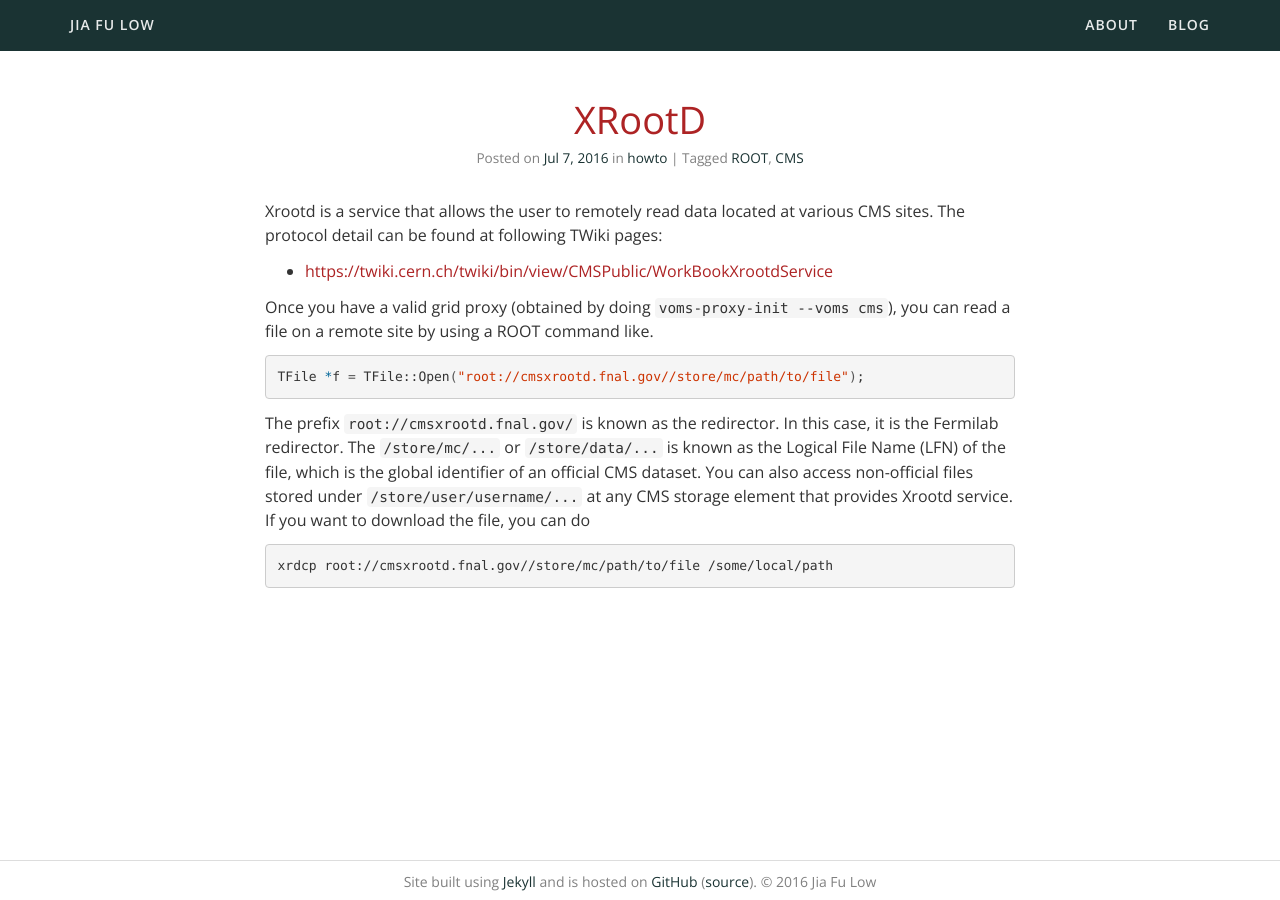
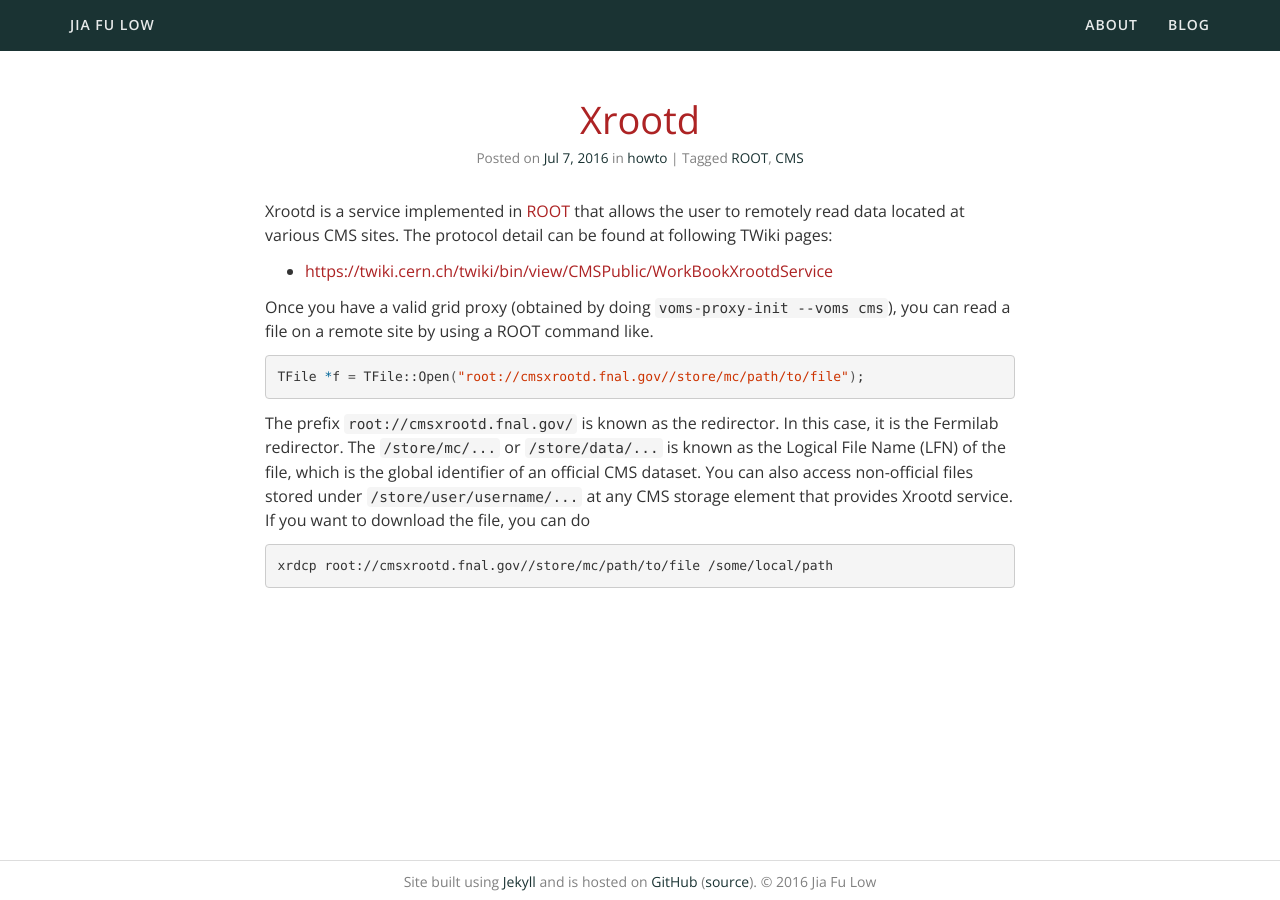
Before and after one commit to jiafulow/jiafulow.github.io, a Jekyll site: the page built from _posts/2016-07-07-root-xrootd.md, in a window 1280 px wide. Built offline with Jekyll 4.4.1, drawn with Linux system fonts in a browser that asks for light colours; nearby versions of some CDN libraries.

Commit message:
Update 2016-07-07-root-xrootd.md

```diff
--- a/_posts/2016-07-07-root-xrootd.md
+++ b/_posts/2016-07-07-root-xrootd.md
@@ -1,12 +1,12 @@
 ---
 layout: post
 date: 2016-07-07 07:50:45
-title: XRootD
+title: Xrootd
 categories: [howto]
 tags: [ROOT, CMS]
 ---
 
-Xrootd is a service that allows the user to remotely read data located at various CMS sites. The protocol detail can be found at following TWiki pages:
+Xrootd is a service implemented in [ROOT](https://root.cern.ch/) that allows the user to remotely read data located at various CMS sites. The protocol detail can be found at following TWiki pages:
 
 - <https://twiki.cern.ch/twiki/bin/view/CMSPublic/WorkBookXrootdService>
 
```
